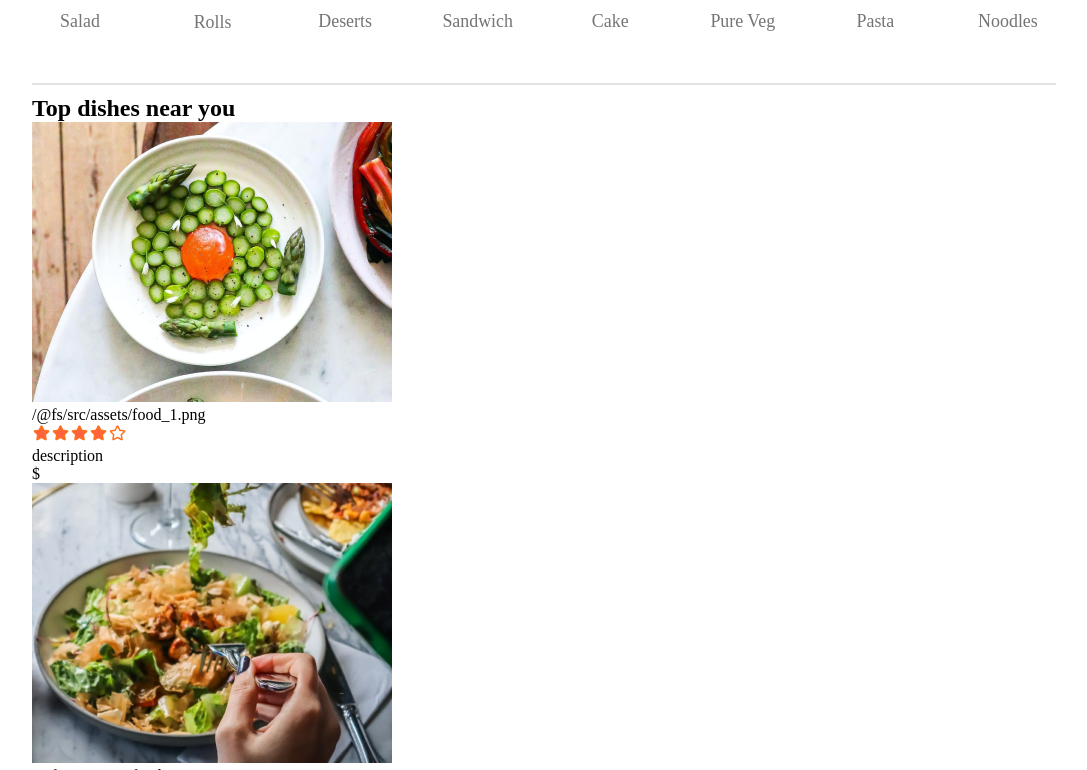
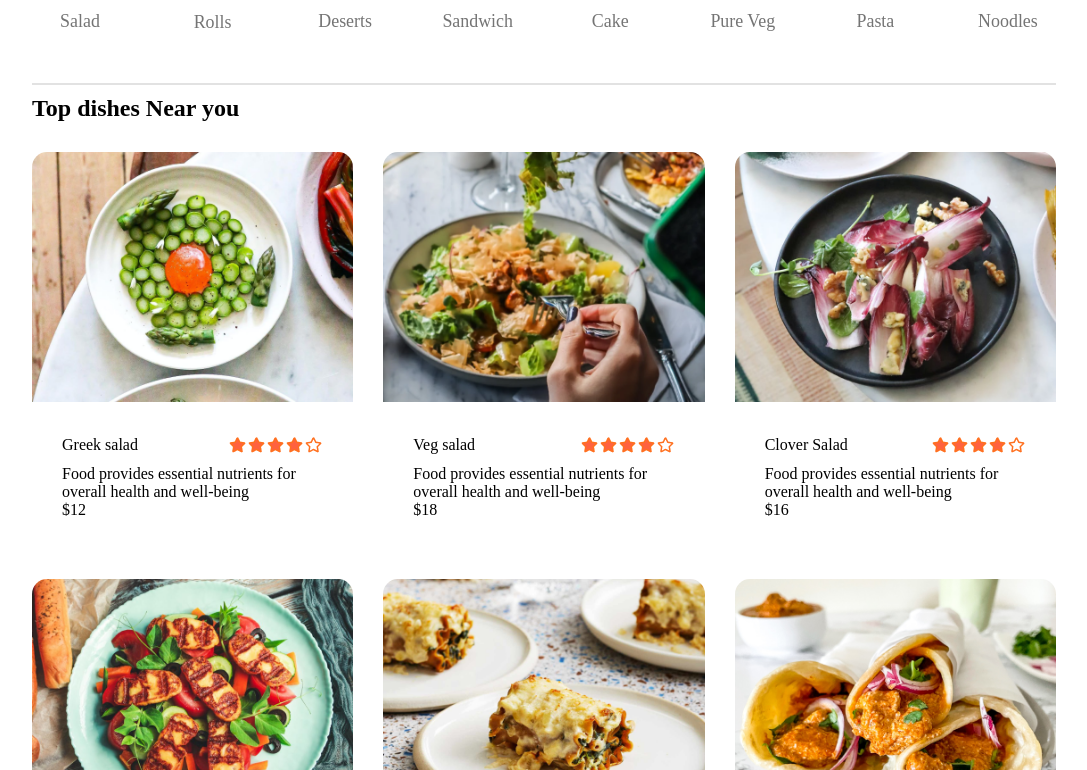
Before and after one commit to umesh2059/food-delivery, a React (Vite) app: page / in a window 1280 px wide. Shown: the part 770-1540 px from the top of the page, without its empty margins (96-1183 px from the left). Built offline with nearby package versions, Linux system fonts and the light colour scheme.

Commit message:
adding some animation

```diff
--- a/src/components/ExploreMenu/ExploreMenu.css
+++ b/src/components/ExploreMenu/ExploreMenu.css
@@ -32,7 +32,7 @@
     min-width: 80px;
     cursor: pointer;
     border-radius: 50%;
-    transition: 0.1s;
+    transition: 0.5s;
 }
 .explore-menu-list P{
    margin-top: 10px;
--- a/src/components/FoodItem/FoodItem.css
+++ b/src/components/FoodItem/FoodItem.css
@@ -0,0 +1,21 @@
+.food-item{
+    width:100%;
+    margin:auto;
+    border-radius: 15px;
+    box-shadow:opx 0px 10px #00000015;
+    transition:0.3s;
+    animation: fadeIn 1s;
+}
+.food-item-image{
+    width:100%;
+    border-radius: 15px 15px 0px 0px;
+}
+.food-item-info{
+    padding: 30px;
+}
+.food-item-name-ratings{
+    display:flex;
+    justify-content: space-between;
+    align-items: center;
+    margin-bottom: 10px;
+}
--- a/src/components/FoodItem/FoodItem.jsx
+++ b/src/components/FoodItem/FoodItem.jsx
@@ -1,4 +1,5 @@
 import React from 'react'
+import './FoodItem.css'
 import { assets } from '../../assets/assets'
 
 const FoodItem = ({id,name,price,description,image}) => {
@@ -9,11 +10,13 @@ const FoodItem = ({id,name,price,description,image}) => {
             </div>
         <div className="food-item-info">
             <div className="food-item-name-ratings">
-                <p>{image}</p>
+                <p>{name}</p>
                 <img src={assets.rating_starts} alt=""/>
             </div>
-            <p className="food-item-desc">{}description</p>
-            <p className="food-item-price">${}</p>
+
+            <p className="food-item-desc">{description}</p>
+            <p className="food-item-price">${price}</p>
+
         </div>
     </div>
   )
--- a/src/components/foodDisplay/foodDisplay.css
+++ b/src/components/foodDisplay/foodDisplay.css
@@ -0,0 +1,15 @@
+.food-display{
+    margin-top: 30px;
+
+}
+.food-display h2{
+    font-weight: 600px;
+    font-size:max(2vw 24px);
+}
+.food-display-list{
+    display:grid;
+    grid-template-columns: repeat(auto-fill,minmax(240px,1fr));
+    margin-top: 30px;
+    row-gap: 50px;
+    gap:30px;
+}
--- a/src/components/foodDisplay/foodDisplay.jsx
+++ b/src/components/foodDisplay/foodDisplay.jsx
@@ -7,8 +7,8 @@ const FoodDisplay = ({category}) => {
 
     const{food_list}= useContext(StoreContext)
   return (
-    <div className='food-display' id='food-display'>
-        <h2>Top dishes near you </h2>
+    <div className='food-displa' id='food-display'>
+        <h2>Top dishes Near you </h2>
         <div className="food-display-list">
             {food_list.map((item,index)=>{
                 return <FoodItem key={index} id={item.id}name={item.name}description={item.description} price={item.price} image={item.image}/>
```
